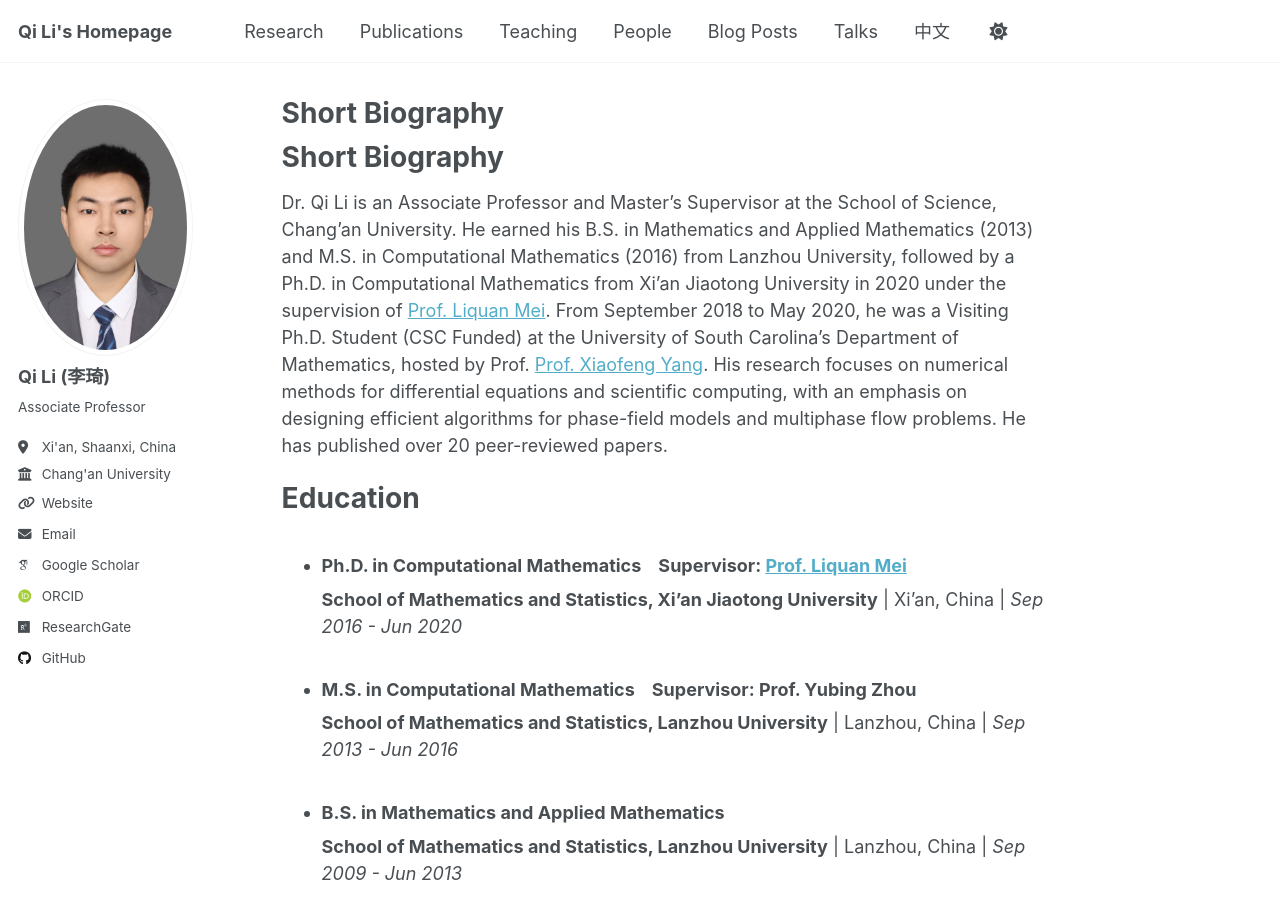
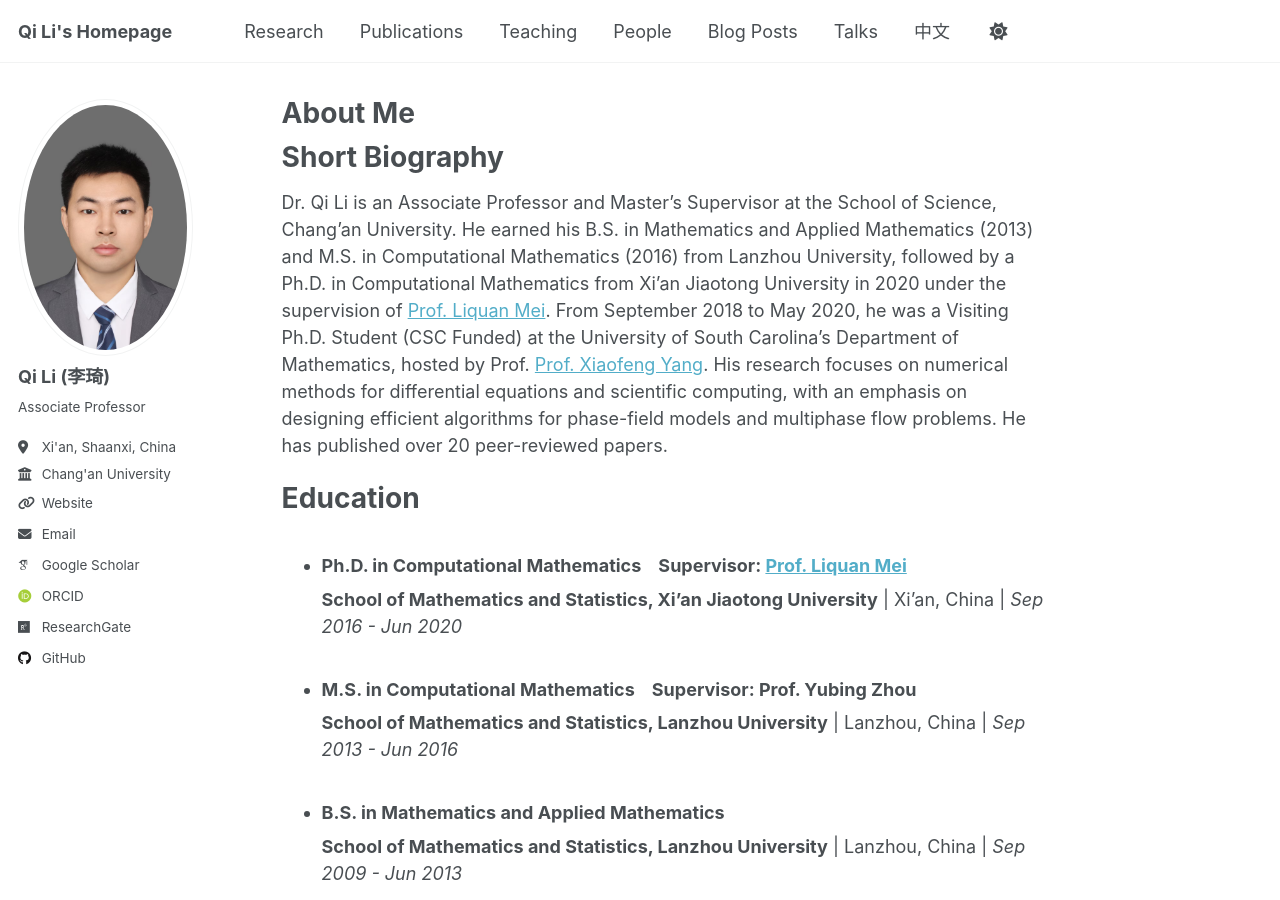
Before and after one commit to liqihao2000/liqihao2000.github.io, a Jekyll site: the page built from _pages/about.md, in a window 1280 px wide and 900 px high. Built offline with Jekyll 4.4.1, drawn with Linux system fonts in a browser that asks for light colours; some web fonts are replaced; our own code applies the rules of GitHub Pages for plain Markdown files; some of the changed lines change nothing that is shown.

Commit message:
update info

```diff
--- a/_pages/about.md
+++ b/_pages/about.md
@@ -1,6 +1,6 @@
 ---
 permalink: /
-# title: "Academic Pages is a ready-to-fork GitHub Pages template for academic personal websites"
+title: "About Me"
 author_profile: true
 redirect_from:
   - /about/
```
